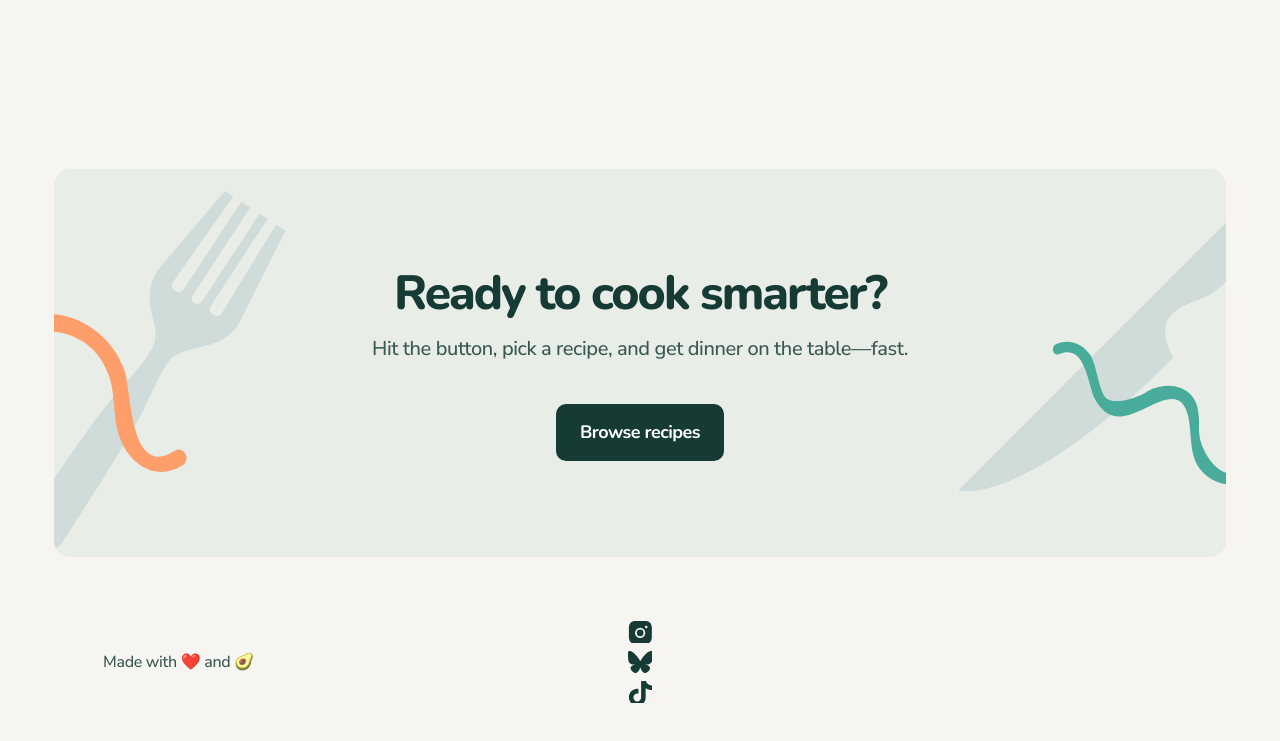
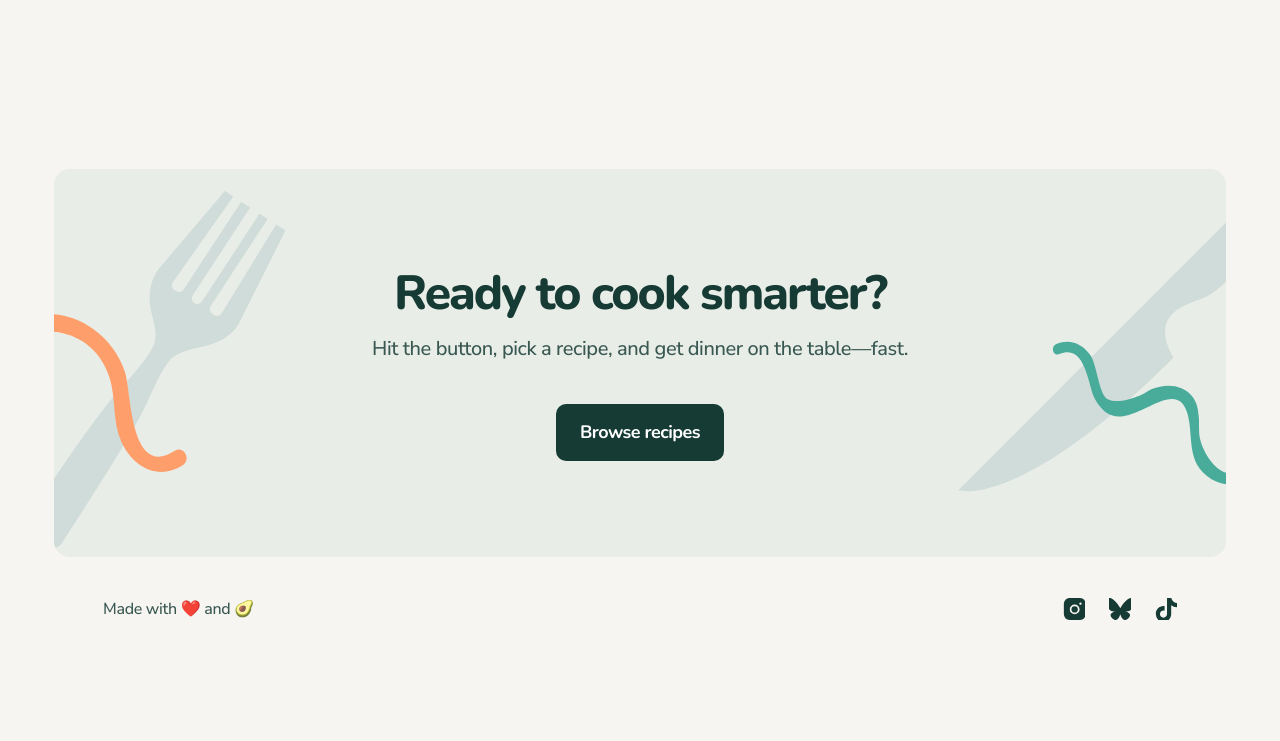
Before and after one commit to jkaps9/recipe-finder, a website built with webpack: page src/template.html in a window 1280 px wide. Shown: the part 1844-2585 px from the top of the page. After the commit the page ends 2505 px from the top, so only its background shows below. Built offline with nearby package versions, Linux system fonts and the light colour scheme.

Commit message:
style footer for tablets and up

```diff
--- a/src/styles.css
+++ b/src/styles.css
@@ -755,59 +755,13 @@ footer {
 
 /* TABLET */
 @media only screen and (min-width: 48rem) {
-  .footer__container {
-    display: grid;
-    grid-template-columns: repeat(2, 1fr);
-    gap: 3rem;
-  }
-
-  .footer__logo {
-    grid-column: 1 / -1;
-  }
-
-  .footer__menu {
-    justify-self: end;
-    margin-right: 5vw;
-  }
-
-  .footer__socials {
-    flex-direction: column;
-    gap: 0.5rem;
-    justify-self: start;
-    margin-left: 5vw;
-  }
-
-  .footer__socials__link {
-    width: 1.5rem;
-  }
-}
-
-/* DESKTOP */
-@media only screen and (min-width: 64rem) {
   footer {
-    padding-top: 4rem;
-    padding-bottom: 4rem;
+    padding-top: 2.5rem;
+    padding-bottom: 2.5rem;
   }
 
   .footer__container {
-    grid-template-columns: repeat(3, 1fr);
-    justify-items: center;
-    align-content: space-between;
-    gap: 0;
-  }
-
-  .footer__logo {
-    grid-column: 1;
-    justify-self: start;
-    margin-left: 0;
-  }
-
-  .footer__menu {
-    margin-right: 0;
-  }
-
-  .footer__socials {
-    margin-left: 0;
-    justify-self: normal;
+    flex-direction: row;
+    justify-content: space-between;
   }
 }
```
